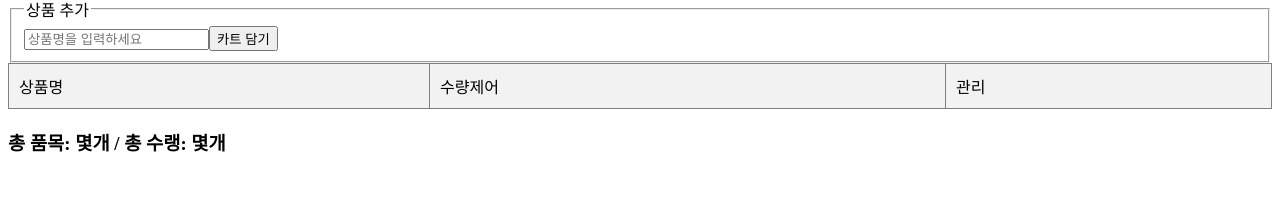
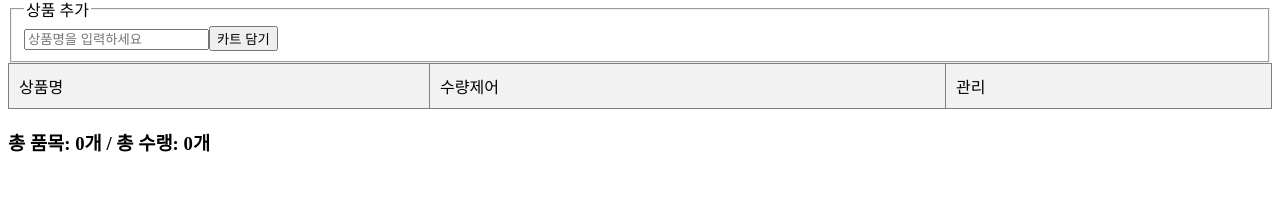
Before and after one commit to ryan7715/react-02-cart, a React (Vite) app: page / in a window 1280 px wide. Shown: the part 70-288 px from the top of the page. Built offline with nearby package versions, Linux system fonts and the light colour scheme.

Commit message:
1차 완성

```diff
--- a/src/App.jsx
+++ b/src/App.jsx
@@ -90,7 +90,7 @@
                 </tr>)}
                 </tbody>
             </table>
-            <h3>총 품목: 몇개 / 총 수랭: 몇개</h3>
+            <h3>총 품목: {cart.length}개 / 총 수랭: {cart.reduce((sum, item) => { return item.quantity + sum}, 0)}개</h3>
         </>
     );
 }
```
